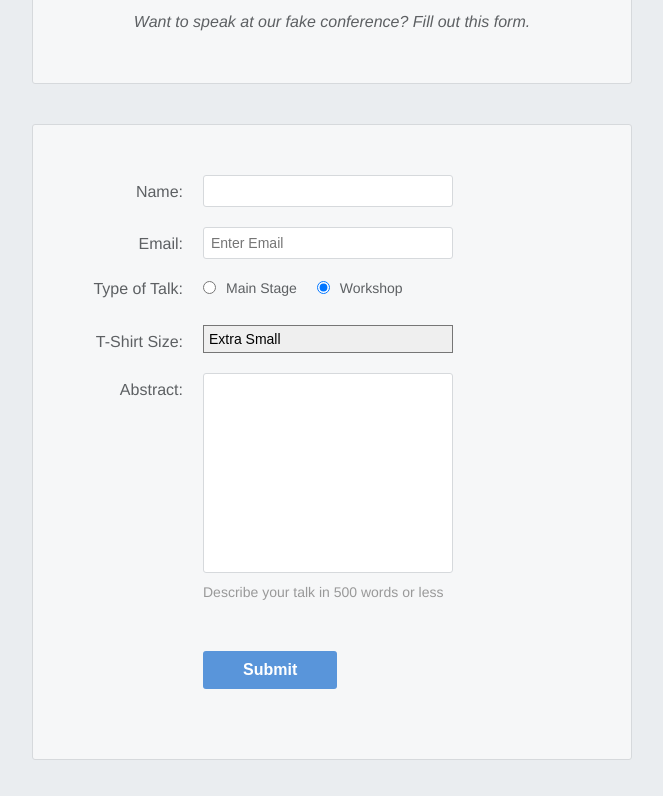
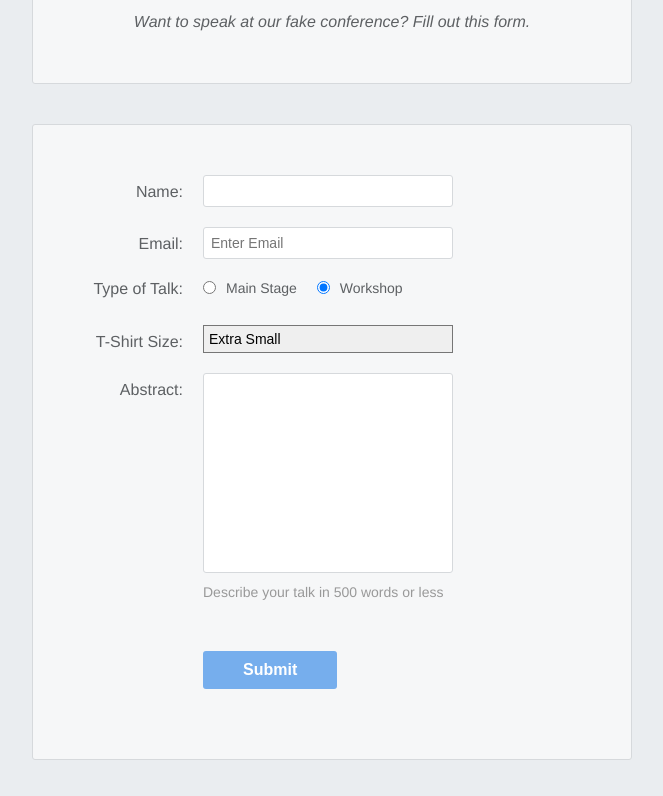
Before and after one commit to ReyHill/basic-form, a plain HTML site: page index.html in a window 1280 px wide. In both pictures the pointer is over the button "Submit". Shown: the part 138-934 px from the top of the page, without its empty margins (308-971 px from the left). Drawn offline with Linux system fonts and the light colour scheme.

Commit message:
Add pseudoclasses to form button
Background color of button now changes when hovered over and when clicked

```diff
--- a/styles.css
+++ b/styles.css
@@ -111,6 +111,14 @@
     cursor: pointer;
   }
 
+  .form-row button:hover {
+    background-color: #76AEED;
+  }
+
+  .form-row button:active {
+    background-color: #407FC7;
+  }
+
   .form-row .instructions {
     color: #999999;
     font-size: 14px;
```
